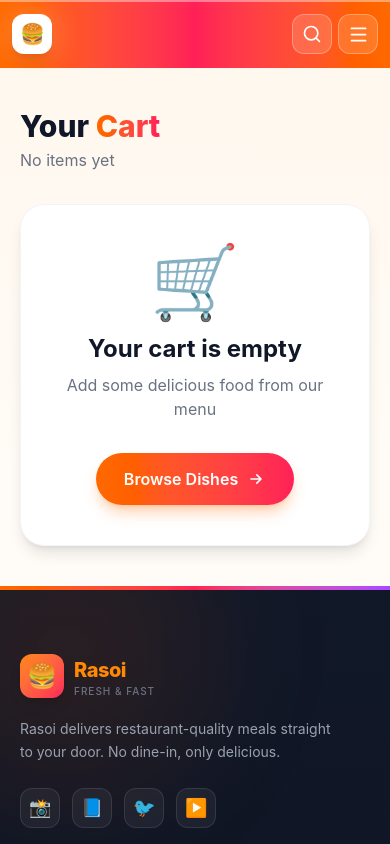
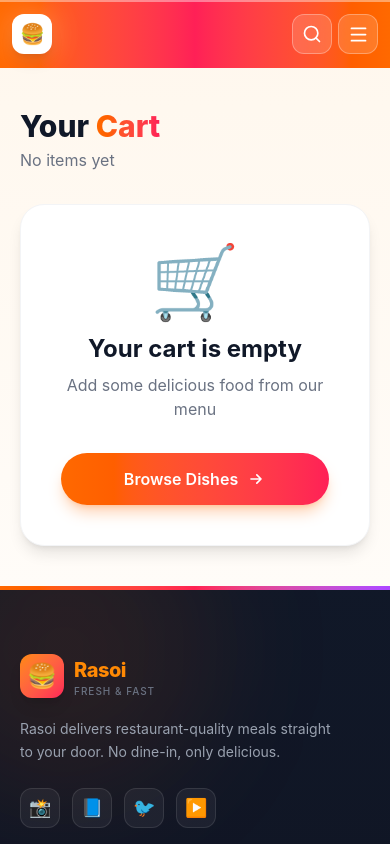
Before and after one commit to PiyushNigamDev/Rasoi, a React app in the folder frontend/: page /cart in a window 390 px wide. Shown: the top 844 px of the page. Built offline with nearby package versions, Linux system fonts and the light colour scheme; the HTML template or start-up script is replaced by a standard one.

Commit message:
Updated project code

```diff
--- a/frontend/src/pages/Cart.jsx
+++ b/frontend/src/pages/Cart.jsx
@@ -89,8 +89,8 @@ function Cart() {
               Add some delicious food from our menu
             </p>
             <Link
-              to="/auth"
-              className="inline-flex items-center gap-2 px-7 py-3.5 rounded-full font-semibold text-white
+              to="/menu"
+              className="inline-flex w-full sm:w-auto items-center justify-center gap-2 px-7 py-3.5 rounded-full font-semibold text-white
                 bg-gradient-to-r from-orange-500 to-rose-500
                 shadow-lg shadow-orange-500/30 hover:scale-105 transition-all"
             >
```
Also changed, not shown: 1 other file (tests, documents, lock files or other folders).
